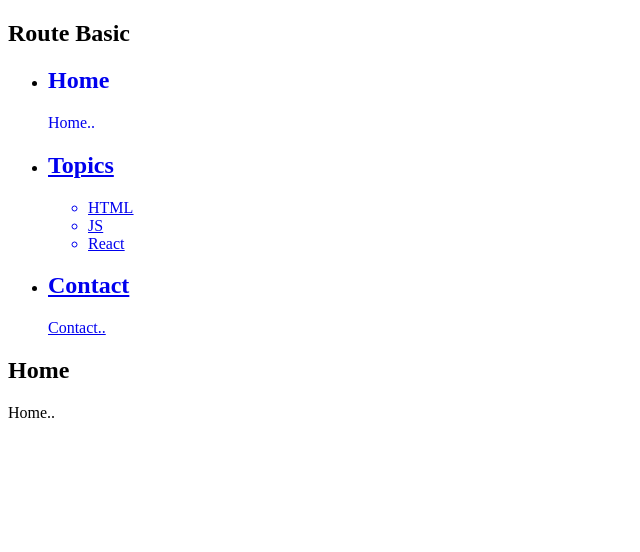
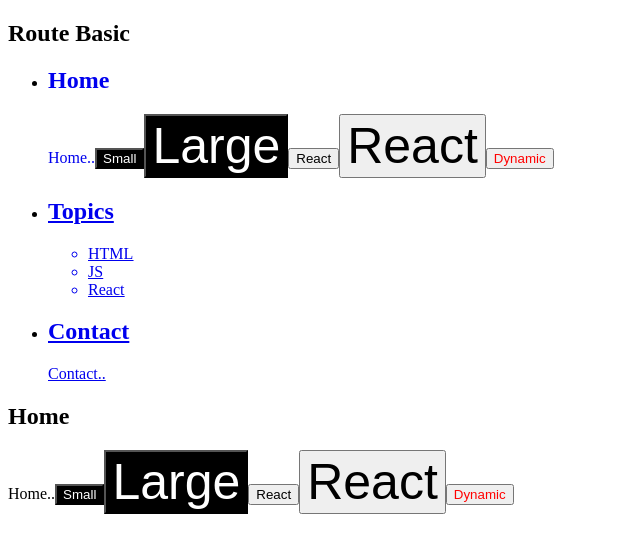
Before and after one commit to DevAnna9408/react-router-app, a React (Create React App) app: page / in a window 1280 px wide. Shown: the top 552 px of the page, without its empty margins (0-640 px from the left). Built offline with nearby package versions, Linux system fonts and the light colour scheme.

Commit message:
styled component

```diff
--- a/package.json
+++ b/package.json
@@ -10,6 +10,8 @@
     "react-dom": "^18.2.0",
     "react-router-dom": "^6.11.2",
     "react-scripts": "5.0.1",
+    "styled-component": "^2.8.0",
+    "styled-components": "^6.0.0-rc.2",
     "web-vitals": "^2.1.4"
   },
   "scripts": {
--- a/src/index.js
+++ b/src/index.js
@@ -3,6 +3,33 @@ import ReactDOM from 'react-dom/client';
 import './index.css';
 import reportWebVitals from './reportWebVitals';
 import {NavLink, BrowserRouter, Route, Routes, useParams} from "react-router-dom";
+import styled from 'styled-components'
+
+const SimpleButton = styled.button`
+    color: white;
+    background-color: black;
+`
+
+const InterfaceButton = styled(SimpleButton)`
+    font-size: 50px;
+`
+
+// styledComponent는 고유한 className을 가지기 때문에
+// 일반 컴포넌트를 styled 상속 받으려면
+// className을 props로 받아서 기재 해 줘야 한다.
+const NormalButton = props => {
+    return <button className={props.className}>{props.children}</button>
+
+}
+const ReactNormalButton = styled(NormalButton)`
+    font-size: 50px;
+`
+
+const DynamicButton = styled.button`
+    color: ${function (props) {
+        return props.props
+}}
+`
 
 const content = [
     { id:1, title:'HTML', des:'html is..' },
@@ -16,6 +43,11 @@ function Home() {
         <div>
             <h2>Home</h2>
             Home..
+            <SimpleButton>Small</SimpleButton>
+            <InterfaceButton>Large</InterfaceButton>
+            <NormalButton>React</NormalButton>
+            <ReactNormalButton>React</ReactNormalButton>
+            <DynamicButton props = 'red'>Dynamic</DynamicButton>
         </div>
     )
 }
```
Also changed, not shown: 1 other file (tests, documents, lock files or other folders).
